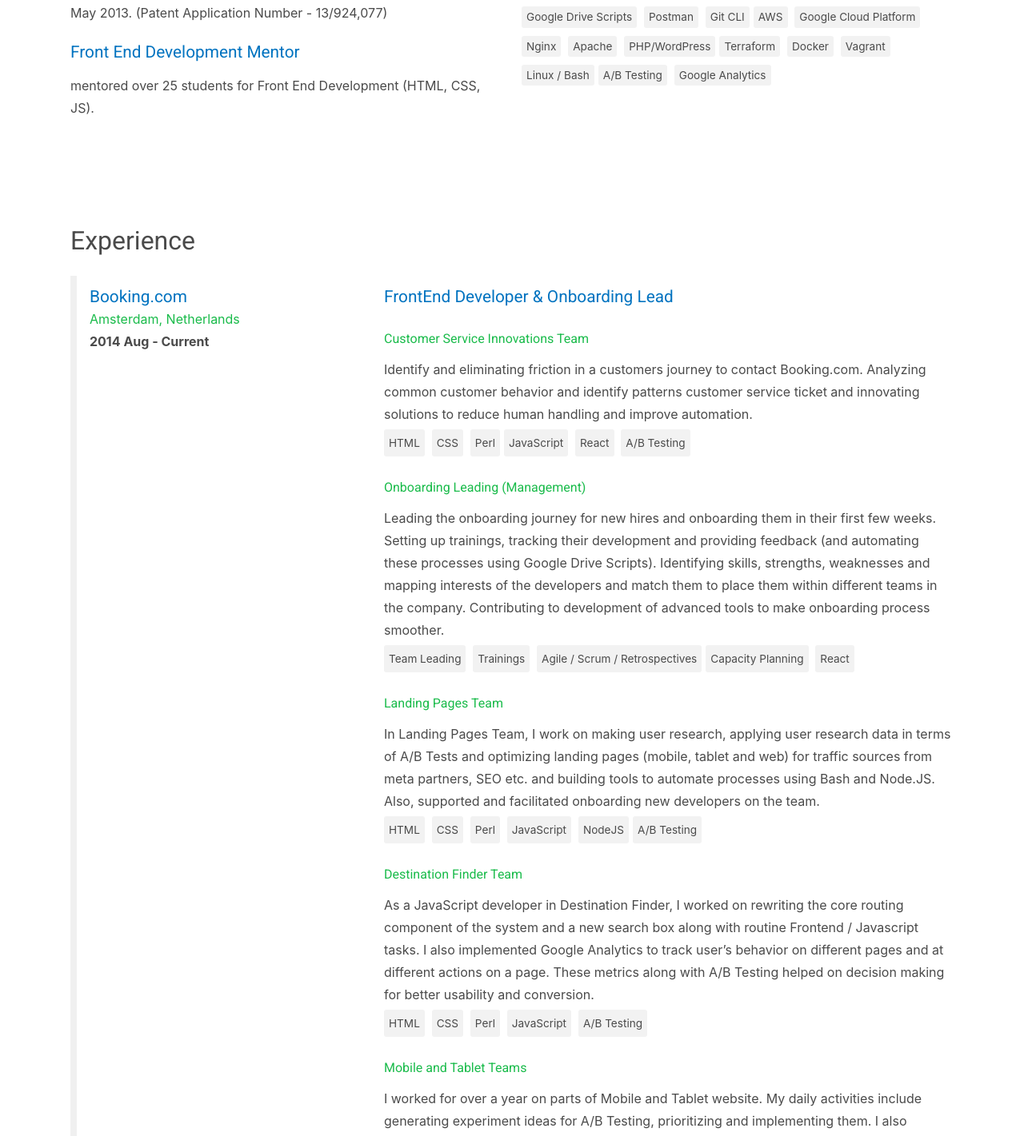
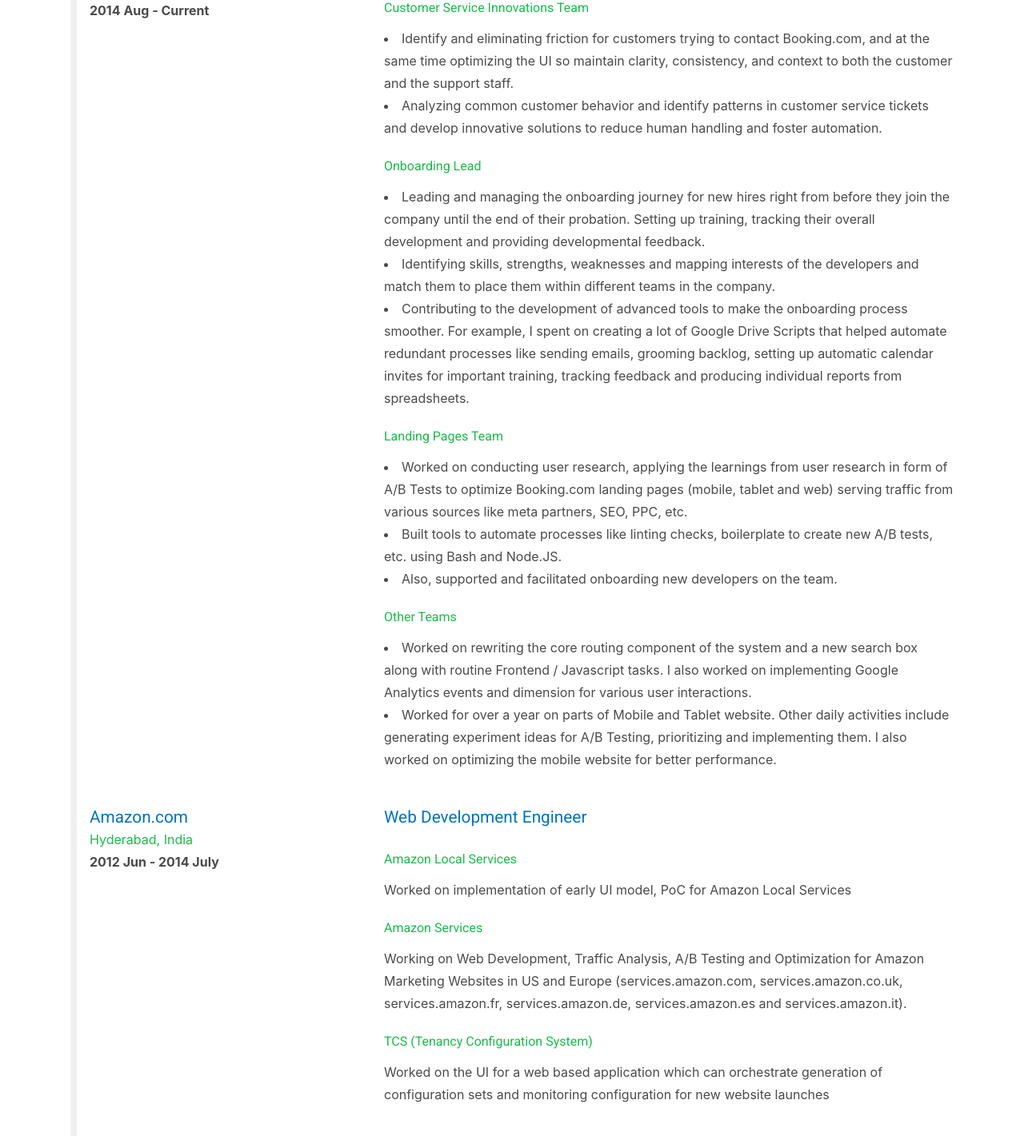
Before and after one commit to atif089/atif.work, a Next.js app: page / in a window 1280 px wide. Shown: the part 452-1873 px from the top of the page at 80% size. Built offline with nearby package versions, Linux system fonts and the light colour scheme; some icons are missing.

Commit message:
updated experience section

```diff
--- a/data/experience/amazon.com.js
+++ b/data/experience/amazon.com.js
@@ -1,5 +1,5 @@
 const Booking = () => (
-  <div className="columns">
+  <div className="columns" style={{ pageBreakInside: "avoid" }}>
     <div className="column is-one-third">
       <h3 className="company">Amazon.com</h3>
       <p className="location">Hyderabad, India</p>
@@ -14,9 +14,6 @@
         <h3 className="team-title is-size-6">Amazon Local Services</h3>
         <div className="job-desc">
           <p>Worked on implementation of early UI model, PoC for Amazon Local Services</p>
-          <p className="tech-used">
-            <span>HTML</span> <span>CSS</span> <span>JavaScript</span> <span>jQuery</span> <span>Amazon UI (AUI)</span>
-          </p>
         </div>
       </div>
 
@@ -28,10 +25,6 @@
             US and Europe (services.amazon.com, services.amazon.co.uk, services.amazon.fr, services.amazon.de,
             services.amazon.es and services.amazon.it).
           </p>
-          <p className="tech-used">
-            <span>HTML</span> <span>CSS</span> <span>JavaScript</span> <span>A/B Testing</span>
-            <span>jQuery</span>
-          </p>
         </div>
       </div>
 
@@ -42,9 +35,6 @@
             Worked on the UI for a web based application which can orchestrate generation of configuration sets and
             monitoring configuration for new website launches
           </p>
-          <p className="tech-used">
-            <span>HTML</span> <span>CSS</span> <span>JavaScript</span> <span>jQuery</span>
-          </p>
         </div>
       </div>
     </div>
--- a/data/experience/booking.com.js
+++ b/data/experience/booking.com.js
@@ -1,3 +1,5 @@
+import PDFOnly from "../../components/PDFOnly";
+
 const Booking = () => (
   <div className="columns">
     <div className="column is-one-third">
@@ -9,82 +11,101 @@
     </div>
 
     <div className="column">
-      <h2 className="job-title">FrontEnd Developer &amp; Onboarding Lead</h2>
+      <h2 className="job-title">
+        FrontEnd Developer <PDFOnly>&amp; Team Lead</PDFOnly>
+      </h2>
 
       <div className="role__container">
         <h3 className="team-title is-size-6">Customer Service Innovations Team</h3>
         <div className="job-desc">
-          <p>
-            Identify and eliminating friction in a customers journey to contact Booking.com. Analyzing common customer
-            behavior and identify patterns customer service ticket and innovating solutions to reduce human handling and
-            improve automation.
-          </p>
-          <p className="tech-used">
-            <span>HTML</span> <span>CSS</span> <span>Perl</span>
-            <span>JavaScript</span> <span>React</span> <span>A/B Testing</span>
-          </p>
+          <PDFOnly>
+            <p style={{ paddingBottom: "10px" }}>Managing a team of 5 people and worked together on:</p>
+          </PDFOnly>
+          <ul className="job-desc__bullets">
+            <li>
+              Identify and eliminating friction for customers trying to contact Booking.com, and at the same time
+              optimizing the UI so maintain clarity, consistency, and context to both the customer and the support
+              staff.
+            </li>
+            <li>
+              Analyzing common customer behavior and identify patterns in customer service tickets and develop
+              innovative solutions to reduce human handling and foster automation.
+            </li>
+          </ul>
         </div>
       </div>
 
-      <div className="role__container">
-        <h3 className="team-title is-size-6">Onboarding Leading (Management)</h3>
+      <div
+        className="role__container"
+        style={{
+          pageBreakBefore: "avoid",
+          pageBreakInside: "auto"
+        }}
+      >
+        <h3 className="team-title is-size-6">Onboarding Lead</h3>
         <div className="job-desc">
-          <p>
-            Leading the onboarding journey for new hires and onboarding them in their first few weeks. Setting up
-            trainings, tracking their development and providing feedback (and automating these processes using Google
-            Drive Scripts). Identifying skills, strengths, weaknesses and mapping interests of the developers and match
-            them to place them within different teams in the company. Contributing to development of advanced tools to
-            make onboarding process smoother.
-          </p>
-          <p className="tech-used">
-            <span>Team Leading</span> <span>Trainings</span> <span>Agile / Scrum / Retrospectives</span>
-            <span>Capacity Planning</span> <span>React</span>
-          </p>
+          <ul className="job-desc__bullets">
+            <li>
+              Leading and managing the onboarding journey for new hires right from before they join the company until
+              the end of their probation. Setting up training, tracking their overall development and providing
+              developmental feedback.
+            </li>
+            <li>
+              Identifying skills, strengths, weaknesses and mapping interests of the developers and match them to place
+              them within different teams in the company.
+            </li>
+            <li>
+              Contributing to the development of advanced tools to make the onboarding process smoother. For example, I
+              spent on creating a lot of Google Drive Scripts that helped automate redundant processes like sending
+              emails, grooming backlog, setting up automatic calendar invites for important training, tracking feedback
+              and producing individual reports from spreadsheets.
+            </li>
+            <PDFOnly>
+              <li>Over a span of 4 months, I worked with and successfully integrated 38 people in the company.</li>
+              <li>
+                I was also a part of a pilot program called "incubator teams" where the new Engineers along with a new
+                Product Owner worked on researching a topic that could produce high value to the company in the future.
+                One such topic that I worked for, the impact of website loading and interaction speed went on successful
+                and eventually converted into a track called "Web Velocity" which is currently supported by 15+ people.
+              </li>
+            </PDFOnly>
+          </ul>
         </div>
       </div>
 
       <div className="role__container">
         <h3 className="team-title is-size-6">Landing Pages Team</h3>
         <div className="job-desc">
-          <p>
-            In Landing Pages Team, I work on making user research, applying user research data in terms of A/B Tests and
-            optimizing landing pages (mobile, tablet and web) for traffic sources from meta partners, SEO etc. and
-            building tools to automate processes using Bash and Node.JS. Also, supported and facilitated onboarding new
-            developers on the team.
-          </p>
-          <p className="tech-used">
-            <span>HTML</span> <span>CSS</span> <span>Perl</span> <span>JavaScript</span> <span>NodeJS</span>
-            <span>A/B Testing</span>
-          </p>
+          <ul className="job-desc__bullets">
+            <li>
+              Worked on conducting user research, applying the learnings from user research in form of A/B Tests to
+              optimize Booking.com landing pages (mobile, tablet and web) serving traffic from various sources like meta
+              partners, SEO, PPC, etc.
+            </li>
+            <li>
+              Built tools to automate processes like linting checks, boilerplate to create new A/B tests, etc. using
+              Bash and Node.JS.
+            </li>
+            <li>Also, supported and facilitated onboarding new developers on the team.</li>
+          </ul>
         </div>
       </div>
 
       <div className="role__container">
-        <h3 className="team-title is-size-6">Destination Finder Team</h3>
+        <h3 className="team-title is-size-6">Other Teams</h3>
         <div className="job-desc">
-          <p>
-            As a JavaScript developer in Destination Finder, I worked on rewriting the core routing component of the
-            system and a new search box along with routine Frontend / Javascript tasks. I also implemented Google
-            Analytics to track user’s behavior on different pages and at different actions on a page. These metrics
-            along with A/B Testing helped on decision making for better usability and conversion.
-          </p>
-          <p className="tech-used">
-            <span>HTML</span> <span>CSS</span> <span>Perl</span> <span>JavaScript</span> <span>A/B Testing</span>
-          </p>
-        </div>
-      </div>
-
-      <div className="role__container">
-        <h3 className="team-title is-size-6">Mobile and Tablet Teams</h3>
-        <div className="job-desc">
-          <p>
-            I worked for over a year on parts of Mobile and Tablet website. My daily activities include generating
-            experiment ideas for A/B Testing, prioritizing and implementing them. I also worked on optimizing the mobile
-            website for better performance.
-          </p>
-          <p className="tech-used">
-            <span>HTML</span> <span>CSS</span> <span>Perl</span> <span>JavaScript</span> <span>A/B Testing</span>
-          </p>
+          <ul className="job-desc__bullets">
+            <li>
+              Worked on rewriting the core routing component of the system and a new search box along with routine
+              Frontend / Javascript tasks. I also worked on implementing Google Analytics events and dimension for
+              various user interactions.
+            </li>
+            <li>
+              Worked for over a year on parts of Mobile and Tablet website. Other daily activities include generating
+              experiment ideas for A/B Testing, prioritizing and implementing them. I also worked on optimizing the
+              mobile website for better performance.
+            </li>
+          </ul>
         </div>
       </div>
     </div>
--- a/data/experience/uhg.js
+++ b/data/experience/uhg.js
@@ -16,9 +16,6 @@
             Working on development and maintenance of client portals for UHC M&amp;R Insurance Solutions. Work involved
             integrating UI Comps supplied by onshore resource into the existing website built upon Springs Framework
           </p>
-          <p className="tech-used">
-            <span>HTML</span> <span>CSS</span> <span>Javascript</span>
-          </p>
         </div>
       </div>
     </div>
--- a/pages/_base.scss
+++ b/pages/_base.scss
@@ -142,6 +142,10 @@
   padding: 0;
 }
 
+.job-desc__bullets {
+  list-style: disc inside;
+}
+
 /* Media Queries */
 
 
@@ -199,6 +203,12 @@
   .fab {
     margin: 1rem 1rem 0;
   }
+
+  .experience-holder,
+  .education-holder {
+    border-left: 0;
+    padding: 0;
+  }
 }
 
 @media only print {
--- a/pages/index.js
+++ b/pages/index.js
@@ -61,6 +61,16 @@
         </div>
       </div>
 
+      <div className="section">
+        <div className="main-heading">Experience</div>
+        <div className="experience-holder">
+          <BookingExperience />
+          <AmazonExperience />
+          <ThinkfulExperience />
+          <UHGExperience />
+        </div>
+      </div>
+
       <div className="section achievements">
         <div className="columns">
           <div className="column">
@@ -100,16 +110,6 @@
         </div>
       </div>
 
-      <div className="section" style={{ pageBreakBefore: "always" }}>
-        <div className="main-heading">Experience</div>
-        <div className="experience-holder">
-          <BookingExperience />
-          <AmazonExperience />
-          <ThinkfulExperience />
-          <UHGExperience />
-        </div>
-      </div>
-
       <div className="section">
         <div className="main-heading">Education</div>
         <div className="education-holder">
```
